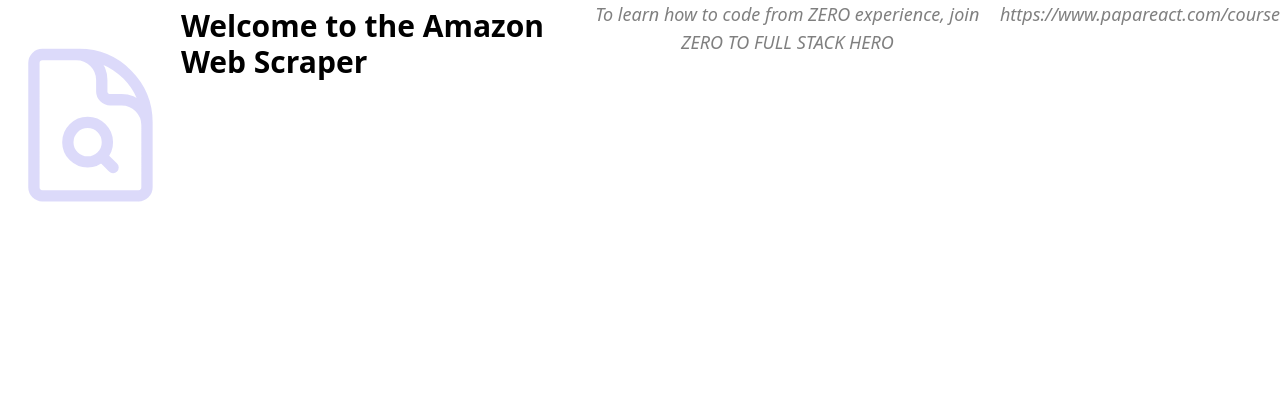
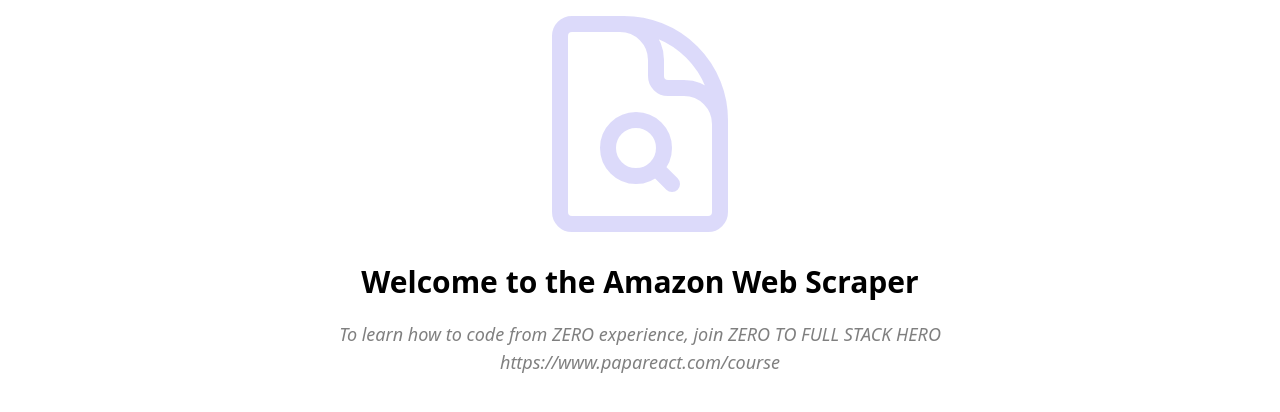
Before and after one commit to sulaymonov2002/web-scraper, a Next.js app: page / in a window 1280 px wide. Shown: the top 412 px of the page. Built offline with nearby package versions, Linux system fonts and the light colour scheme.

Commit message:
feat: add new component Sidebar.tsx

```diff
--- a/app/layout.tsx
+++ b/app/layout.tsx
@@ -12,7 +12,10 @@
 }) {
   return (
     <html lang="en">
-      <body>{children}</body>
+      <body>
+        {/* Header */}
+        <main>{children}</main>
+      </body>
     </html>
   );
 }
--- a/app/page.tsx
+++ b/app/page.tsx
@@ -2,8 +2,7 @@
 
 function HomePage() {
   return (
-    <div>
-      <div className="flex">
+    <div className="flex flex-col items-center justify-center ">
       <DocumentMagnifyingGlassIcon className="h-64 w-64 text-indigo-600/20" />
 
       <h1 className="text-3xl mt-2 text-black font-bold mb-5">
@@ -11,14 +10,12 @@
       </h1>
 
       <h2 className="text-lg italic text-center text-black/50">
-          To learn how to code from ZERO experience, join ZERO TO FULL STACK
-          HERO
+        To learn how to code from ZERO experience, join ZERO TO FULL STACK HERO
       </h2>
       <h3 className="text-lg text-center italic text-black/50">
         https://www.papareact.com/course
       </h3>
     </div>
-    </div>
   );
 }
 
--- /dev/null
+++ b/components/Sidebar.tsx
@@ -0,0 +1,7 @@
+import React from "react";
+
+function Sidebar() {
+  return <div>Sidebar</div>;
+}
+
+export default Sidebar;
```
Lines whose indentation alone changed are shown as unchanged.
